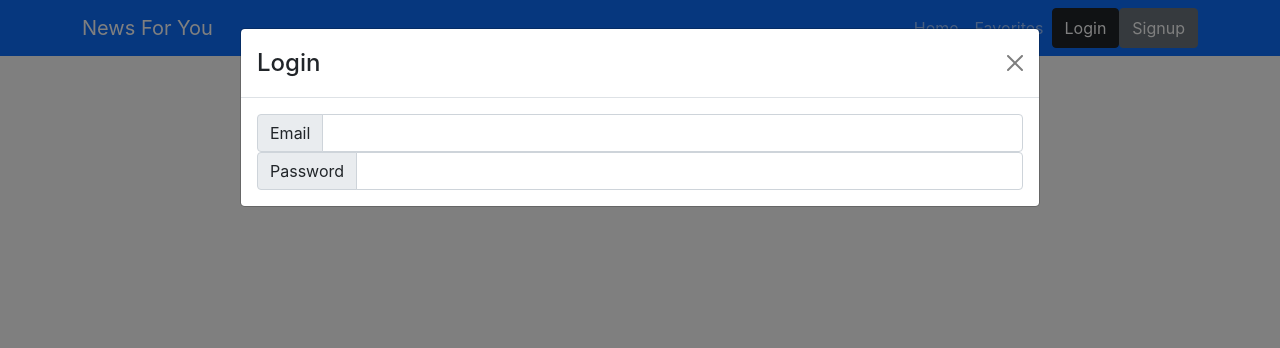
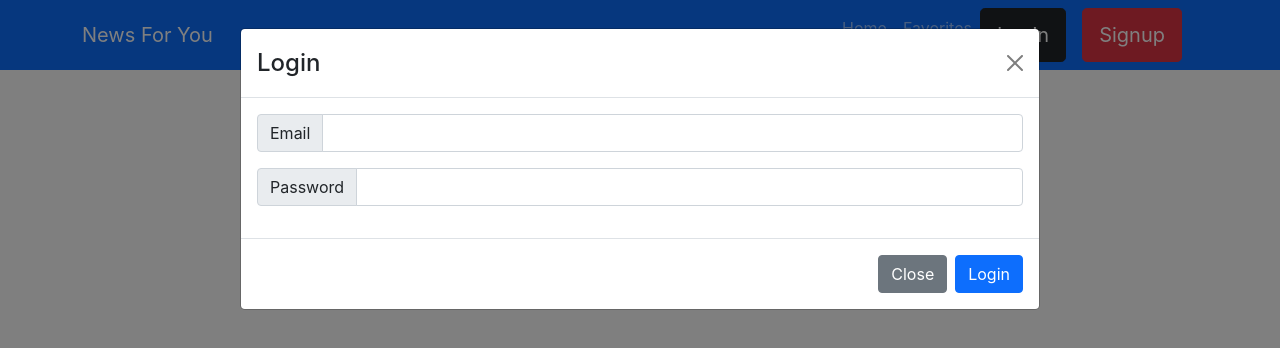
Before and after one commit to patty345/news-for-you, a React (Create React App) app in the folder client/: page / in a window 1280 px wide. Both pictures are taken after a click on the button "Login". Shown: the top 348 px of the page. Built offline with nearby package versions, Linux system fonts and the light colour scheme.

Commit message:
added some styling to the buttons

```diff
--- a/client/src/components/Navbar.js
+++ b/client/src/components/Navbar.js
@@ -1,6 +1,6 @@
 import React, { useState } from "react";
 import { Navbar, Container, Nav, Modal, Button, InputGroup, FormControl} from "react-bootstrap";
-import LoginForm from './LoginForm';
+// import LoginForm from './LoginForm';
 
 
 
@@ -25,34 +25,33 @@ const AppNavbar = () => {
       <Nav.Link eventKey={2} >
         Favorites
       </Nav.Link>
-      <Button variant='dark' onClick={handleShow}>Login</Button>
-      {/* <Nav.Link eventKey='login' onClick={() => setShow(true)}>
-        Login
-      </Nav.Link> */}
-      {/* <Nav.Link eventKey='signup' onClick={() => setShow(true)}>
-        Sign Up
-      </Nav.Link> */}
-      <Button variant='secondary' onClick={handleShow}>Signup</Button>
+      <Button variant='dark' onClick={handleShow} size='lg' style={{marginRight: '1rem', padding: '0.7rem 1rem'}}>Login</Button>
+      <Button variant='danger' onClick={handleShow} size="lg" style={{marginRight: '1rem', padding: '0.5rem 1rem'}}>Signup</Button>
     </Nav>
   </Navbar.Collapse>
   </Container>
 </Navbar>
 <Modal size='lg' show={show} onHide={handleClose}>
+
     <Modal.Header closeButton>
         <Modal.Title>
             Login
         </Modal.Title>
     </Modal.Header>
     <Modal.Body>
-        <InputGroup>
+        <InputGroup className='mb-3'>
             <InputGroup.Text>Email</InputGroup.Text>
             <FormControl type='email' />
         </InputGroup>
-        <InputGroup>
+        <InputGroup className='mb-3'>
             <InputGroup.Text>Password</InputGroup.Text>
             <FormControl type='password' />
         </InputGroup>
     </Modal.Body>
+    <Modal.Footer>
+        <Button variant='secondary' onClick={handleClose}>Close</Button>
+        <Button variant='primary'>Login</Button>
+    </Modal.Footer>
 </Modal>
 
 
```
